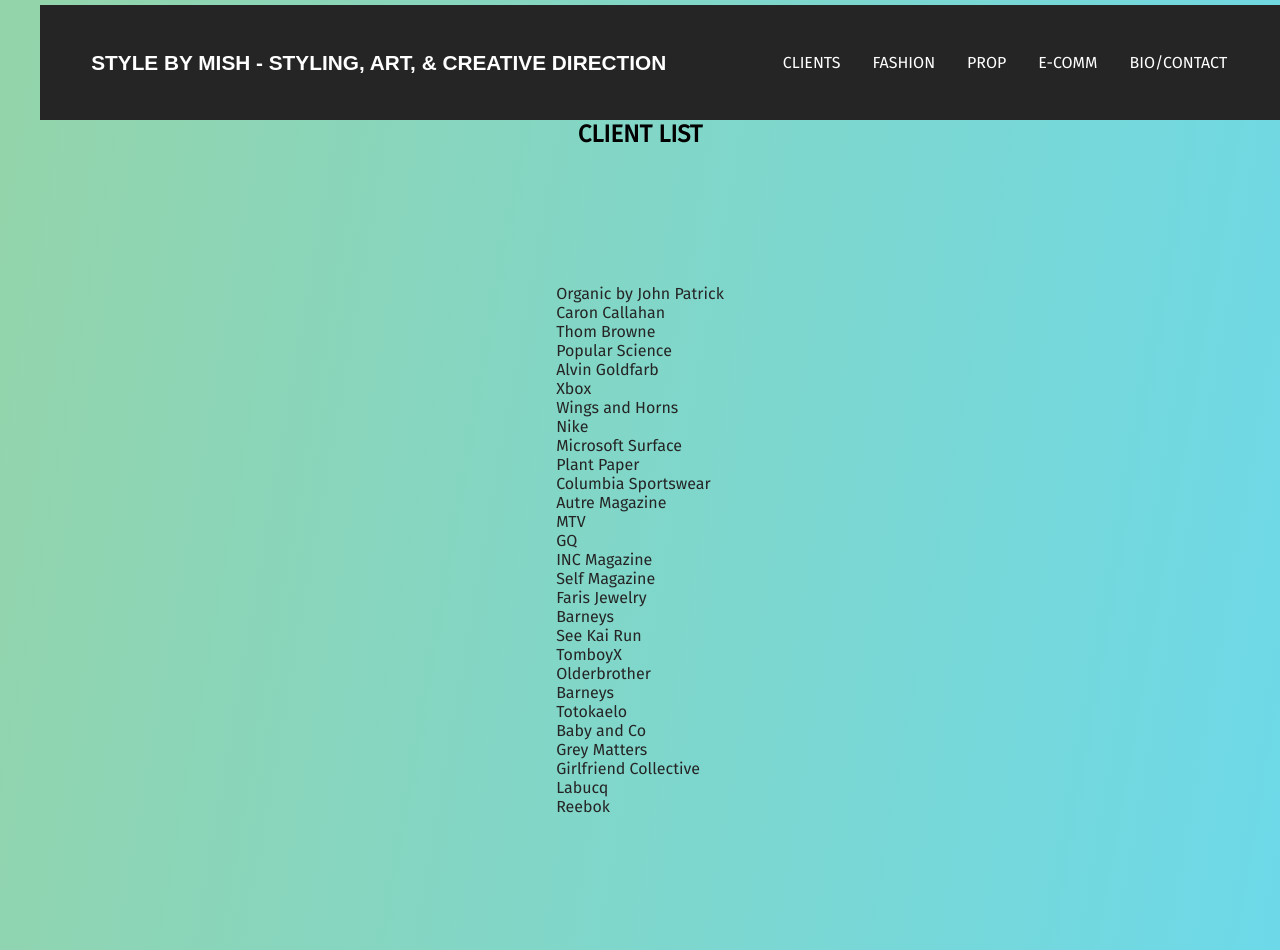
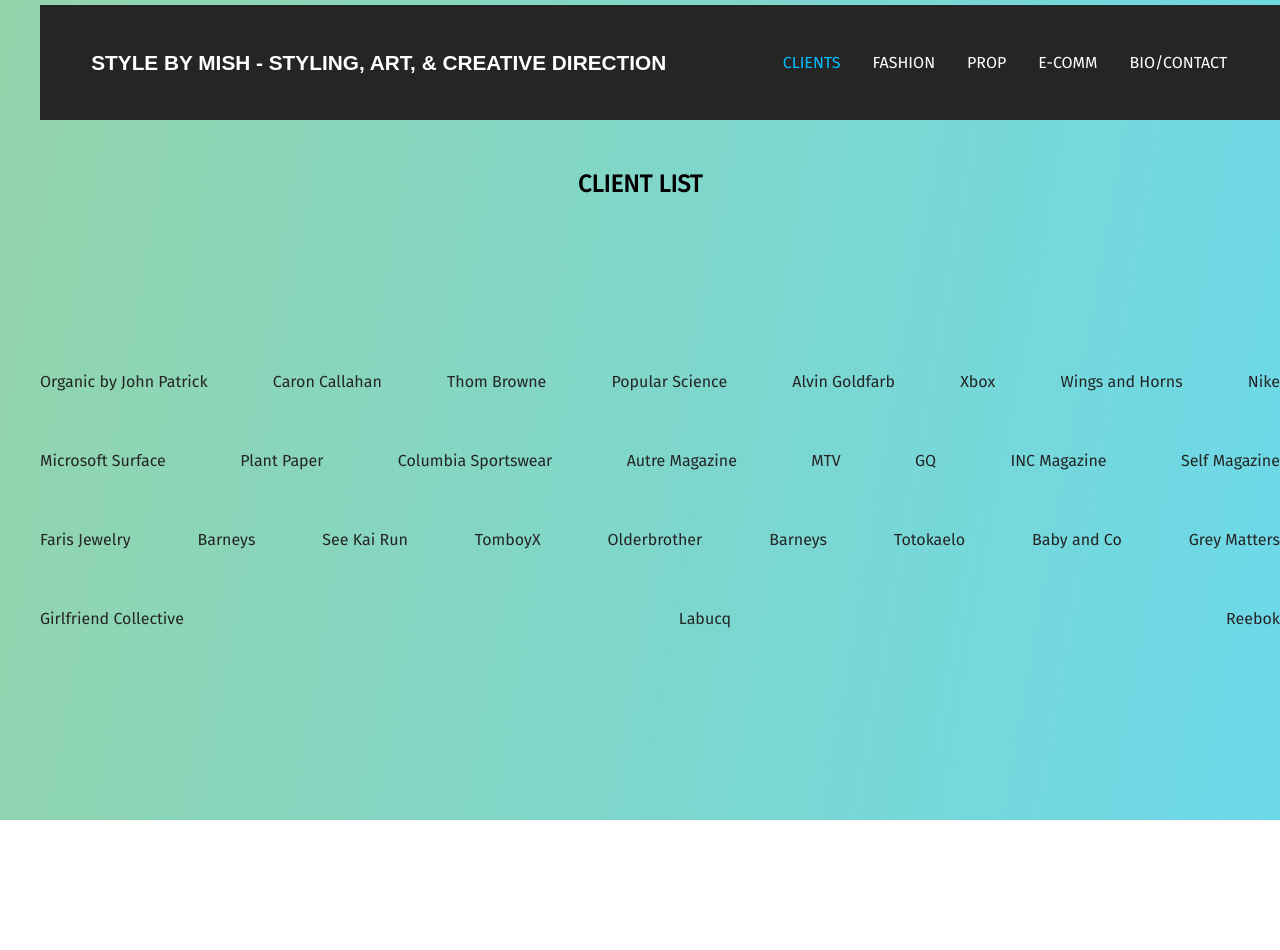
Before and after one commit to ErikDodd/mishnar, a React (Create React App) app: page /Clients in a window 1280 px wide. After the commit the page ends 820 px from the top, so only its background shows below. Built offline with nearby package versions, Linux system fonts and the light colour scheme.

Commit message:
Adjusted some tweaks for where h2's were to close to the image content. Made some other adjusments too

```diff
--- a/src/App.css
+++ b/src/App.css
@@ -118,7 +118,7 @@
   left: 50%;
   transform: translateX(-50%);
   text-align: center;
-  margin-top: 10px;
+  margin-top: 60px;
   padding-top: 20px;
   margin-bottom: 20px;
 }
--- a/src/components/Navbar/NavbarElements.js
+++ b/src/components/Navbar/NavbarElements.js
@@ -41,10 +41,11 @@
   height: 100%;
   cursor: pointer;
   &:hover {
-    color: #d300ff;
+    color: #a901ff;
   }
   &.active {
-    color: #FFFFFF;
+    color: #00bfff;
+    background-color: #;
   }
 `;
 
--- a/src/components/PhotosGrid.css
+++ b/src/components/PhotosGrid.css
@@ -4,7 +4,7 @@
     grid-gap: 100px;
     justify-content: center;
     align-items: center;
-    margin-top: 200px;
+    margin-top: 250px;
     /* add margin-top to start 150px down from the top of the browser */
 }
 
@@ -16,6 +16,6 @@
 
 .photos-grid img:hover {
     transform: scale(1.1);
-    border: 2px solid #bf40bf;
-    box-shadow: 0 0 10px #bf40bf, 0 0 10px #bf40bf, 0 0 15px #bf40bf;
+    border: 2px solid #d300ff;
+    box-shadow: 0 0 10px #d300ff, 0 0 10px #d300ff, 0 0 15px #d300ff;
 }
--- a/src/pages/Clients.js
+++ b/src/pages/Clients.js
@@ -7,17 +7,29 @@
   align-items: center;
   justify-content: center;
   height: 100vh;
-  margin-top: 150px; /* add margin to the top */
+  margin-top: 20px; /* add margin to the top */
 `;
 
 const List = styled.ul`
-  list-style: none;
-  padding: 0;
-  margin: 0;
   display: flex;
-  flex-direction: column;
-  gap: 0;
+  flex-wrap: wrap;
+   margin-top: 175px;
+  justify-content: space-between;
+  & > ul {
+    list-style: none;
+    padding: 0;
+    margin: 0;
+    flex: 1;
+  }
 `;
+// const List = styled.ul`
+//   list-style: none;
+//   padding: 0;
+//   margin: 0;
+//   display: flex;
+//   flex-direction: column;
+//   gap: 0;
+// `;
 
 const ListItem = styled.li`
   display: block;
--- a/src/pages/Contact.js
+++ b/src/pages/Contact.js
@@ -13,7 +13,7 @@
     return (
         <div style={divStyle}>
             <h2>BIO/CONTACT</h2>
-            <img src="assets/michele.jpg" alt="A beautiful photo" style={{ width: '25%', height: 'auto', marginTop: '20px' }} />
+            <img src="assets/michele.jpg" alt="A beautiful photo" style={{ width: '25%', height: 'auto', marginTop: '110px' }} />
             <p id="bio">Michele 'Mish' Andrews is an art, style, and creative director, fueled by her passion and dedication for her clients and art. Her services include storytelling through creative development, brand direction, campaign, video, and social media.</p>
             <a href="mailto:michele.e.andrews@gmail.com">Contact Michele</a>
             <a href="https://www.instagram.com/mishnar/">Visit Michele's Instagram</a>
```
